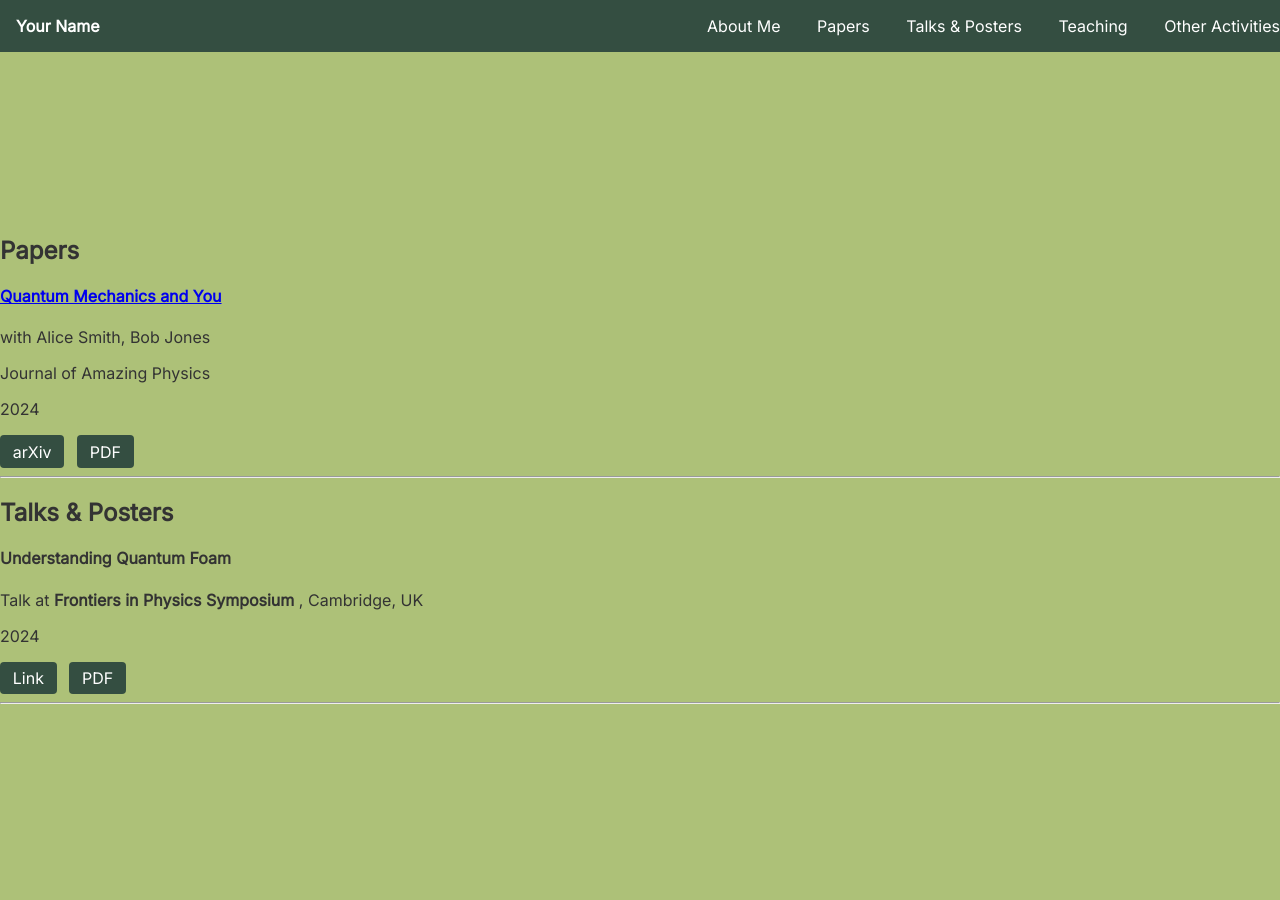
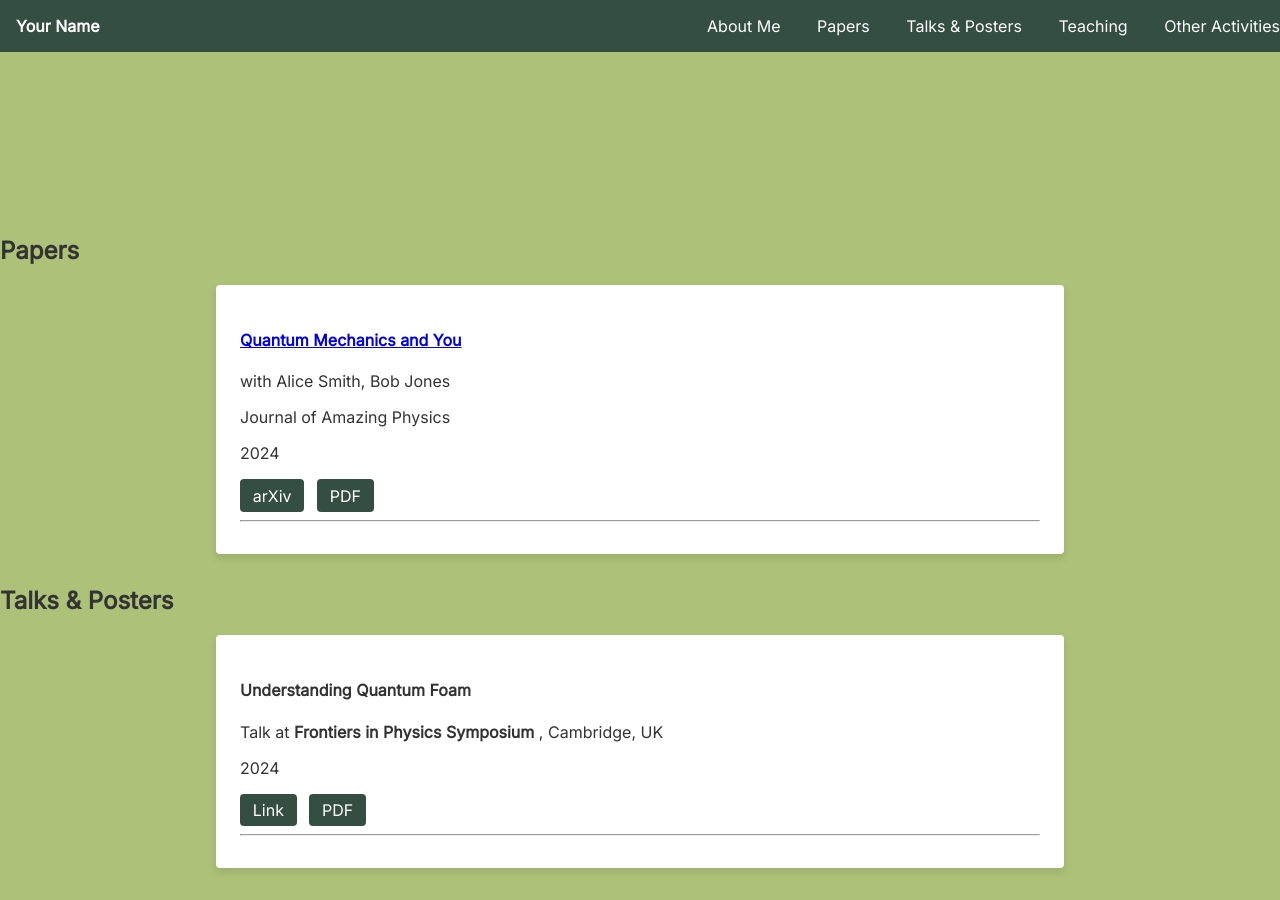
Before and after one commit to sanjiv-ranchod/website_test, a Jekyll site: the page built from index.md, in a window 1280 px wide and 900 px high, scrolled down 764 px. Built offline with Jekyll 4.4.1, drawn with Linux system fonts in a browser that asks for light colours; before the commit the page ends 1476 px from its top, so only the background shows below that.

Commit message:
card class

```diff
--- a/index.md
+++ b/index.md
@@ -21,7 +21,7 @@ layout: default
     <h2>Papers</h2>
     {% assign sorted_papers = site.data.papers.publications | sort: "year" | reverse %}
     {% for paper in sorted_papers %}
-      <div class="paper-entry">
+      <div class="paper-entry card">
         <h4 class="paper-title">
           {% if paper.link %}
             <a href="{{ paper.link }}" target="_blank">{{ paper.title }}</a>
@@ -52,7 +52,7 @@ layout: default
     <h2>Talks & Posters</h2>
     {% assign sorted_talks = site.data.talks.talks | sort: "year" | reverse %}
     {% for talk in sorted_talks %}
-      <div class="talk-entry">
+      <div class="talk-entry card">
         <h4 class="talk-title">{{ talk.title }}</h4>
         <p class="talk-details">
           {{ talk.type }} at <strong>{{ talk.event }}</strong>
```
